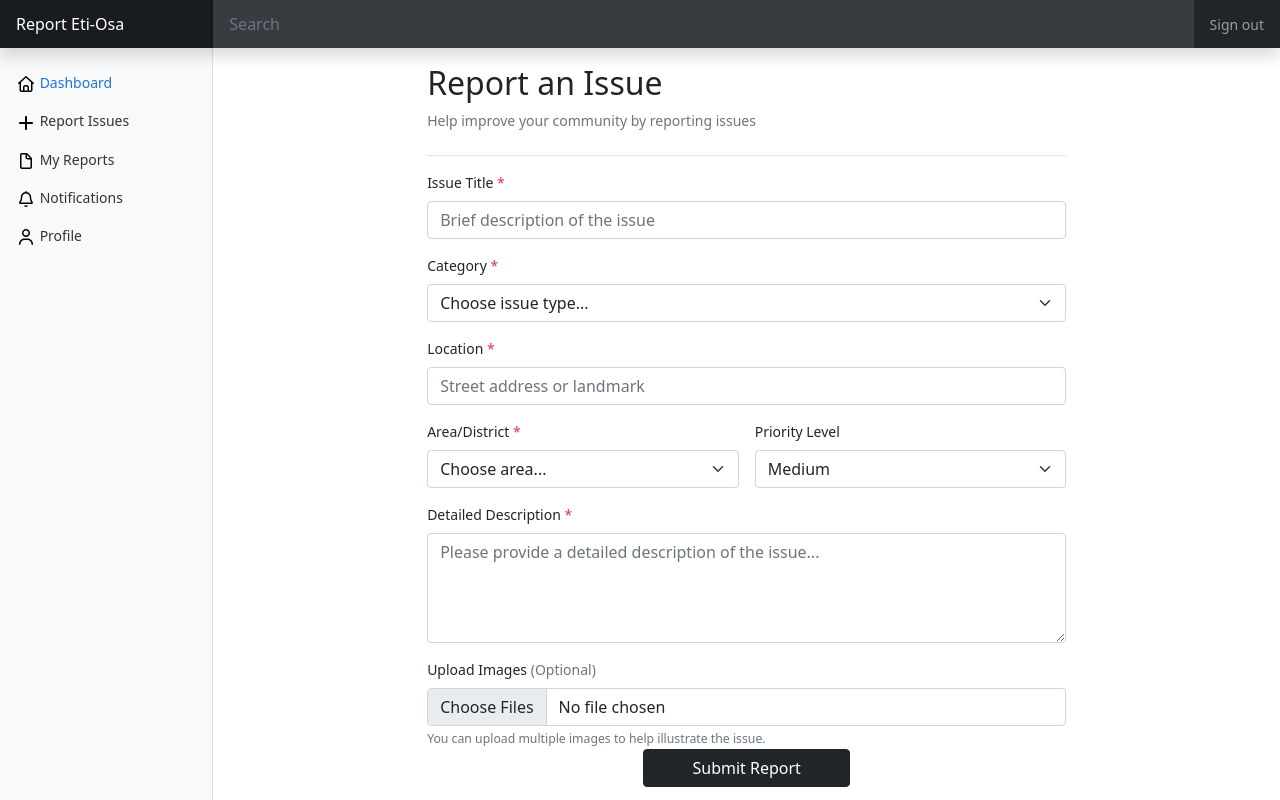
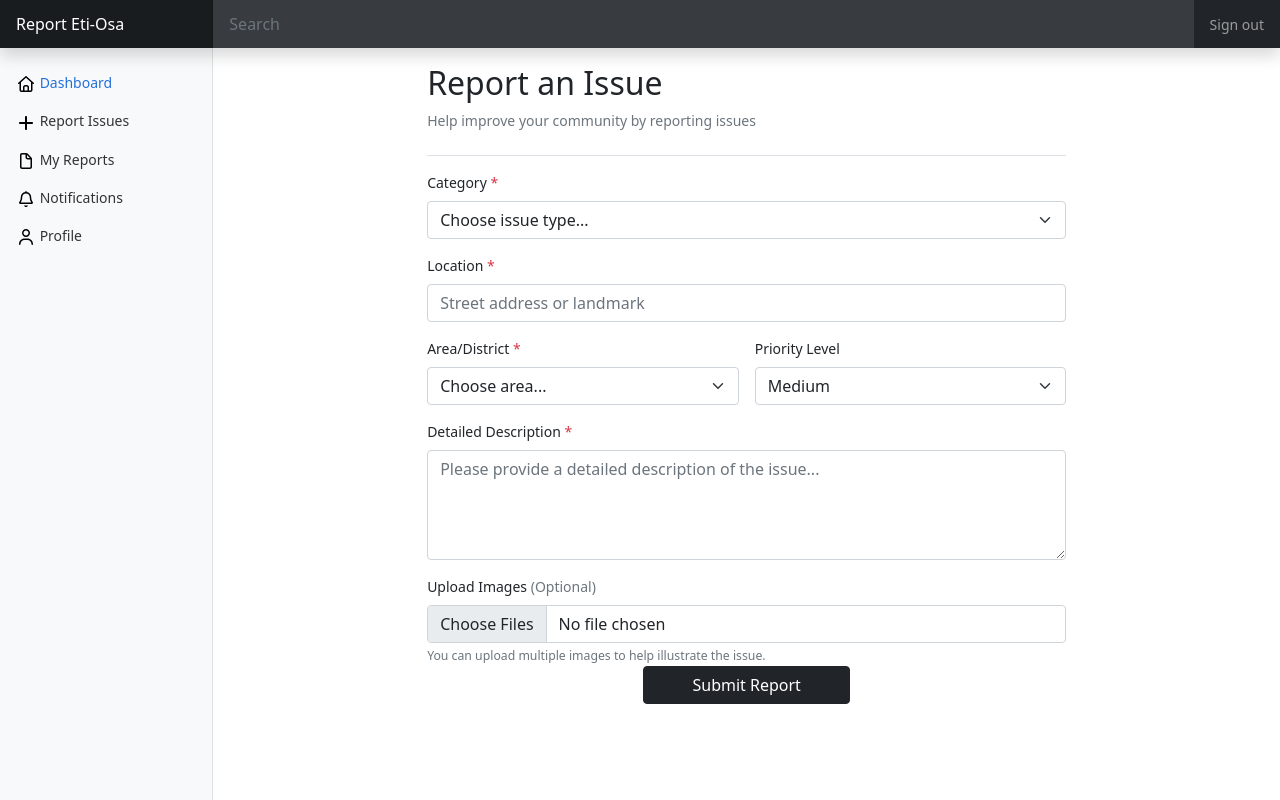
Before and after one commit to nnamdiindu/Report_Eti-Osa, a Flask app: page /report_issue in a window 1280 px wide. Run offline with Flask 3, Linux system fonts and the light colour scheme; the visitor is signed in with stand-in values (Sample User, id 1); some libraries are stand-ins or nearby versions.

Commit message:
Modify main.py

```diff
--- a/main.py
+++ b/main.py
@@ -130,7 +130,6 @@ def dashboard():
 @login_required
 def report_issue():
     if request.method == "POST":
-        issue_title = request.form.get("issue_title")
         category = request.form.get("category")
         location = request.form.get("location")
         area = request.form.get("area")
@@ -138,7 +137,7 @@ def report_issue():
         description = request.form.get("description")
         file = request.form.get("file")
 
-        print(issue_title, category, location, area, priority, description, file)
+        print(category, location, area, priority, description, file)
 
 
     return render_template("report_issue.html")
--- a/templates/base.html
+++ b/templates/base.html
@@ -8,6 +8,7 @@
     <link href="https://cdn.jsdelivr.net/npm/bootstrap@5.0.2/dist/css/bootstrap.min.css" rel="stylesheet"
         integrity="sha384-EVSTQN3/azprG1Anm3QDgpJLIm9Nao0Yz1ztcQTwFspd3yD65VohhpuuCOmLASjC" crossorigin="anonymous" />
     <link rel="stylesheet" href="../static/css/dashboard.css">
+    {% block head %}{% endblock %}
 </head>
 
 <body>
--- a/templates/report_issue.html
+++ b/templates/report_issue.html
@@ -1,7 +1,10 @@
 {% extends "base.html" %}
 
 {% block title %}Report an Issue{% endblock %}
-
+{% block head %}
+<!-- Google Maps JavaScript API -->
+<script async defer src="https://maps.googleapis.com/maps/api/js?key=YOUR_API_KEY_HERE&libraries=geometry&callback=initMap"></script>
+{% endblock %}
 {% block content %}
 <div class="container-fluid">
     <div class="row justify-content-center">
@@ -15,14 +18,6 @@
 
             <form class="needs-validation" action="{{ url_for('report_issue') }}" method="post">
                 <div class="row g-3">
-                    <div class="col-12">
-                        <label for="issueTitle" class="form-label">Issue Title <span class="text-danger">*</span></label>
-                        <input name="issue_title" type="text" class="form-control" id="issueTitle" placeholder="Brief description of the issue" required>
-                        <div class="invalid-feedback">
-                            Please provide a title for the issue.
-                        </div>
-                    </div>
-
                     <div class="col-12">
                         <label for="category" class="form-label">Category <span class="text-danger">*</span></label>
                         <select name="category" class="form-select" id="category">
```
